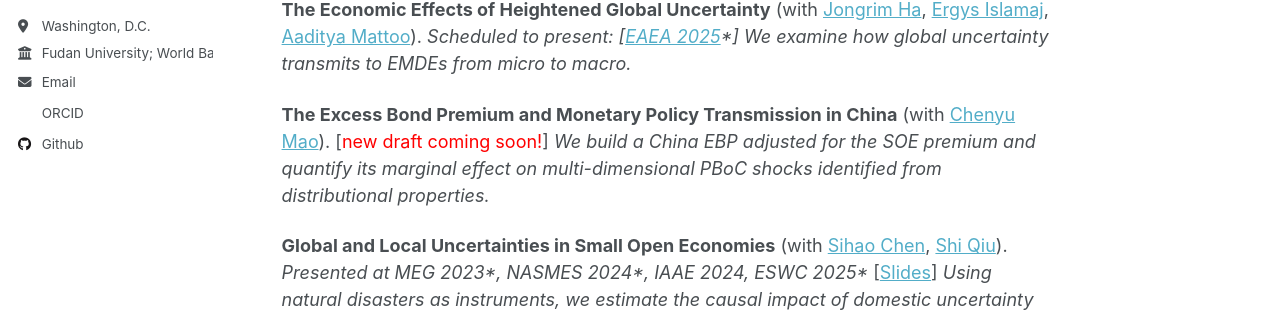
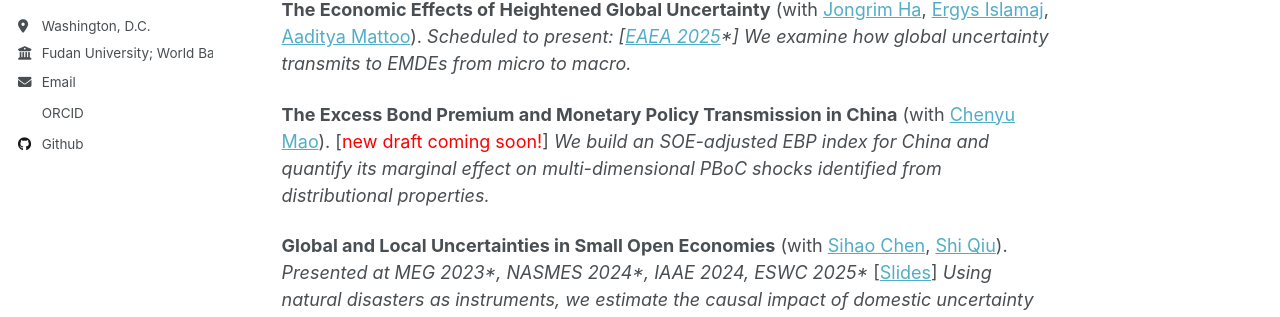
Before and after one commit to liuhaiqinFDU/liuhaiqinFDU.github.io, a Jekyll site: the page built from research.md, in a window 1280 px wide and 900 px high, scrolled down 568 px. Shown: the part 347-664 px from the top of the window. Built offline with Jekyll 4.4.1, drawn with Linux system fonts in a browser that asks for light colours; some web fonts are replaced.

Commit message:
Update research.md

```diff
--- a/research.md
+++ b/research.md
@@ -33,7 +33,7 @@
 **The Economic Effects of Heightened Global Uncertainty** (with [Jongrim Ha](https://www.jongrimha.com/), [Ergys Islamaj](https://www.worldbank.org/en/about/people/e/ergys-islamaj), [Aaditya Mattoo](https://www.worldbank.org/en/about/people/a/aaditya-mattoo)). *Scheduled to present: [[EAEA 2025](https://www.eaeaweb.com/)\*]*
 *We examine how global uncertainty transmits to EMDEs from micro to macro.*
 
-**The Excess Bond Premium and Monetary Policy Transmission in China** (with [Chenyu Mao](https://sites.google.com/view/chenyu-sophia-mao/home-page)). [<font color="red">new draft coming soon!</font>] *We build a China EBP adjusted for the SOE premium and quantify its marginal effect on multi-dimensional PBoC shocks identified from distributional properties.*
+**The Excess Bond Premium and Monetary Policy Transmission in China** (with [Chenyu Mao](https://sites.google.com/view/chenyu-sophia-mao/home-page)). [<font color="red">new draft coming soon!</font>] *We build an SOE-adjusted EBP index for China and quantify its marginal effect on multi-dimensional PBoC shocks identified from distributional properties.*
 
 <!-- We build the EBP index for China adjusted for [Geng and Pan’s (2024)](https://onlinelibrary.wiley.com/doi/10.1111/jofi.13380) SOE premium.-->
 
```
